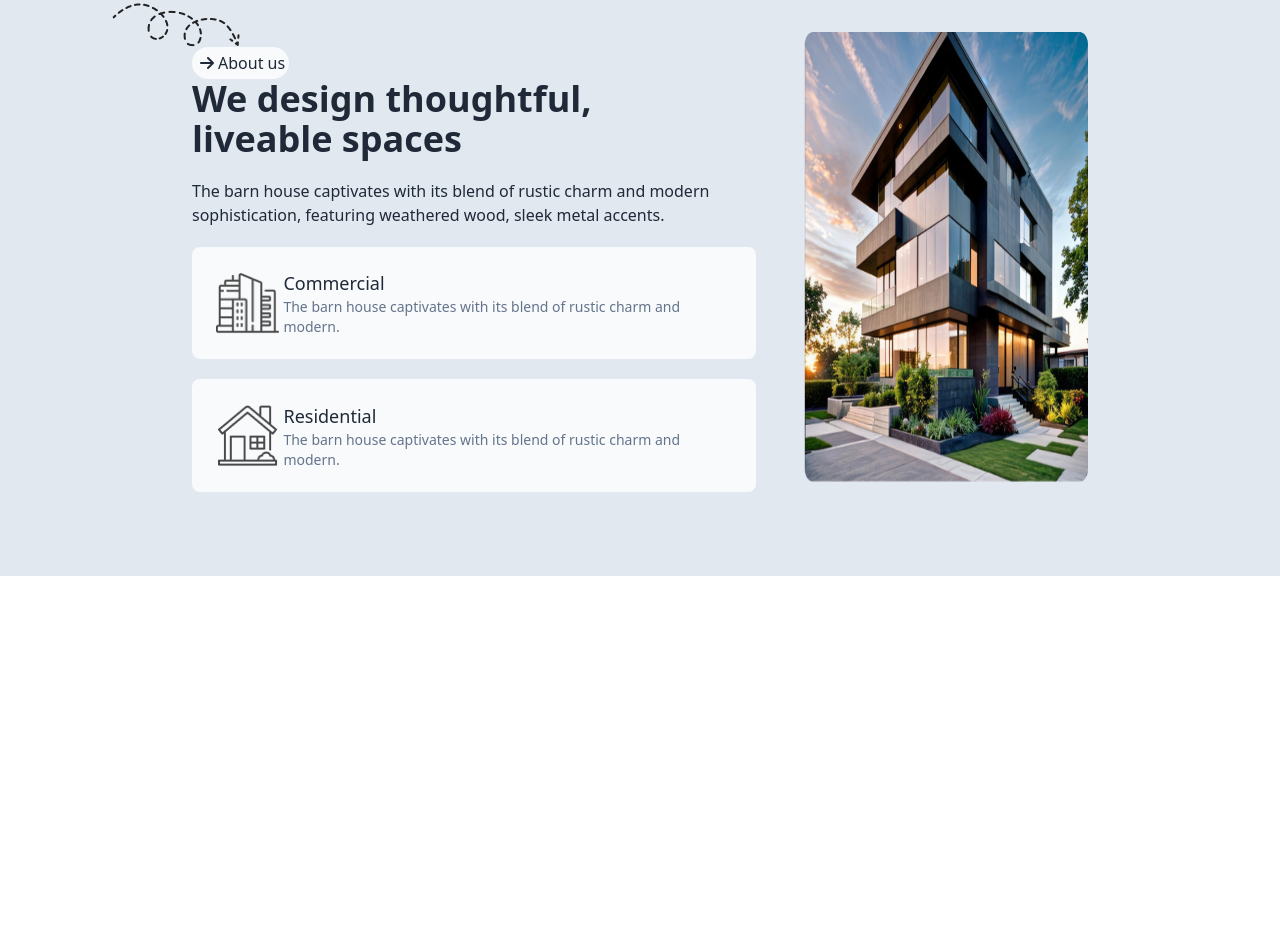
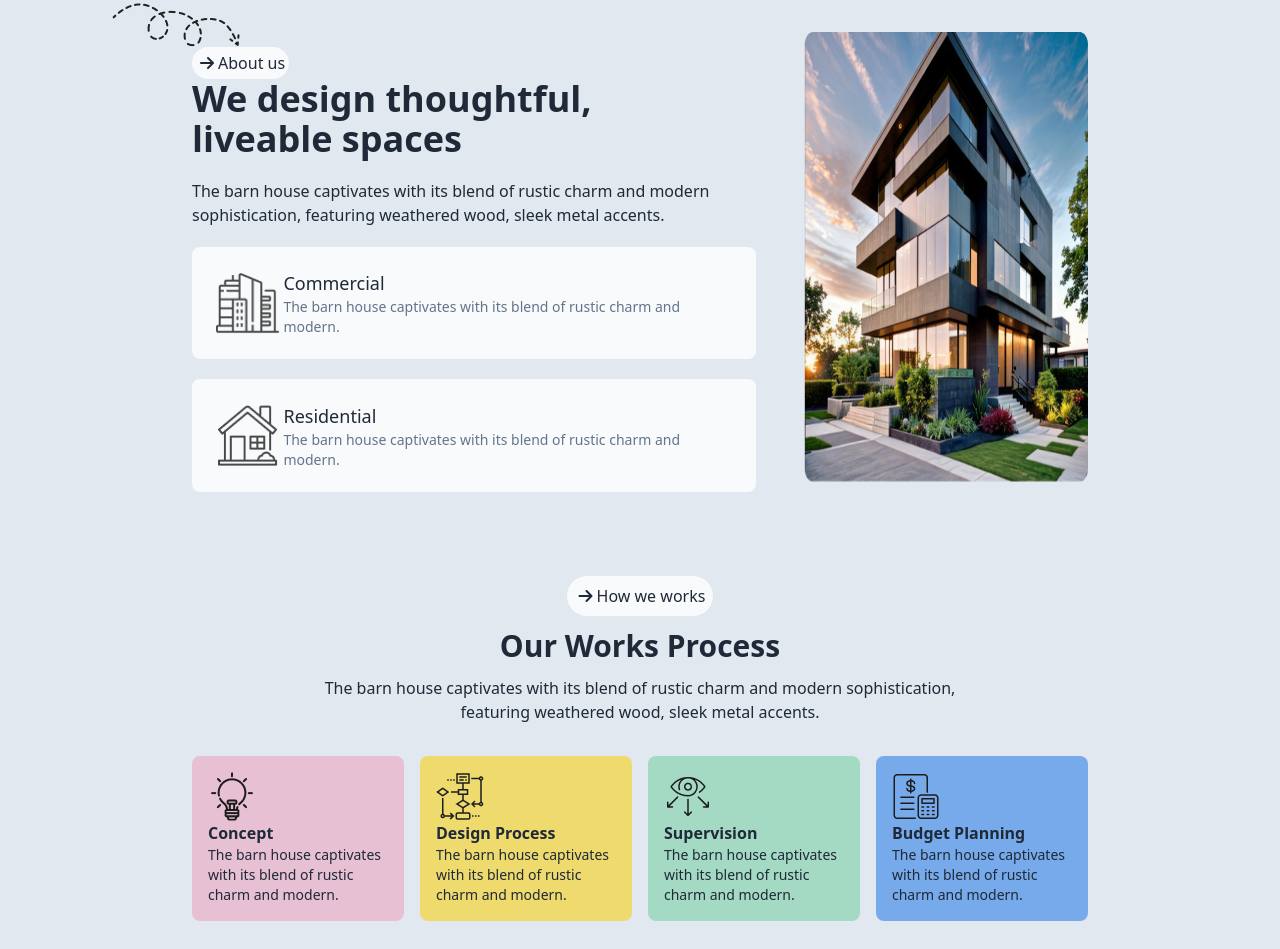
Before and after one commit to nowrinnova/house-building-design, a plain HTML site: page index.html in a window 1280 px wide. Shown: the part 1067-2016 px from the top of the page. Before the commit the page ends 1643 px from the top, so only its background shows below. Drawn offline with nearby package versions, Linux system fonts and the light colour scheme.

Commit message:
work process section done

```diff
--- a/index.html
+++ b/index.html
@@ -33,7 +33,7 @@
 
 <body>
 
-  <main>
+  <main class="max-w-screen-xl mx-auto">
     <!-- navbar section -->
     <header class="md:container mx-auto lg:p-16">
       <nav>
@@ -97,8 +97,10 @@
       <a class=" btn  bg-btn_regular rounded-full px-4 ">View details <i
           class="fa-solid fa-arrow-right -rotate-45   p-1"></i></a>
     </div>
-    <!-- design section -->
+
+    <!-- design section (design section + work process section) -->
     <div class="w-full bg-slate-200 ">
+      <!-- design section  -->
       <div class="max-w-4xl mx-auto md:flex py-16 justify-center items-center">
         <div>
           <img src="./image/Vector.png " alt="" class="-ml-20">
@@ -130,6 +132,39 @@
           <img src="./image/Rectangle.png" alt="" class="w-full md:h-[450px] ">
         </div>
       </div>
+      <!-- work process section -->
+      <div class=" max-w-4xl mx-auto text-center space-y-3 pb-7">
+        <button class="bg-slate-50 rounded-full p-2 "><i class="fa-solid fa-arrow-right p-1"></i>How we
+          works</button>
+        <h1 class="font-bold text-3xl">Our Works Process</h1>
+        <p class="w-3/4 mx-auto pb-5">The barn house captivates with its blend of rustic charm and modern
+          sophistication,
+          featuring weathered wood,
+          sleek metal accents.</p>
+        <div class="md:flex justify-between text-start md:space-x-4">
+          <div class="bg-[#E7C1D3] rounded-lg p-4 ">
+            <img src="./image/concept.png" alt="">
+            <h2 class="font-bold">Concept</h2>
+            <p class="text-sm">The barn house captivates with its blend of rustic charm and modern.</p>
+          </div>
+          <div class="bg-[#EFDA6E] rounded-lg p-4 ">
+            <img src="./image/flow-chart.png" alt="">
+            <h2 class="font-bold">Design Process</h2>
+            <p class="text-sm">The barn house captivates with its blend of rustic charm and modern.</p>
+          </div>
+          <div class="bg-[#A4DAC3] rounded-lg p-4 ">
+            <img src="./image/vision.png" alt="">
+            <h2 class="font-bold">Supervision</h2>
+            <p class="text-sm">The barn house captivates with its blend of rustic charm and modern.</p>
+          </div>
+          <div class="bg-[#77AAEA] rounded-lg p-4 ">
+            <img src="./image/budget-planning.png" alt="">
+            <h2 class="font-bold">Budget Planning</h2>
+            <p class="text-sm">The barn house captivates with its blend of rustic charm and modern.</p>
+          </div>
+
+        </div>
+      </div>
 
 
     </div>
```
